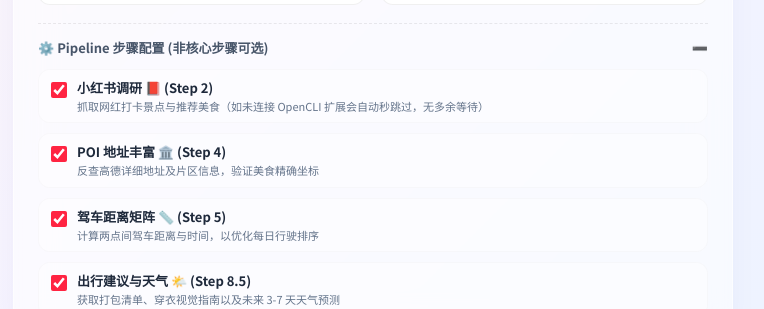
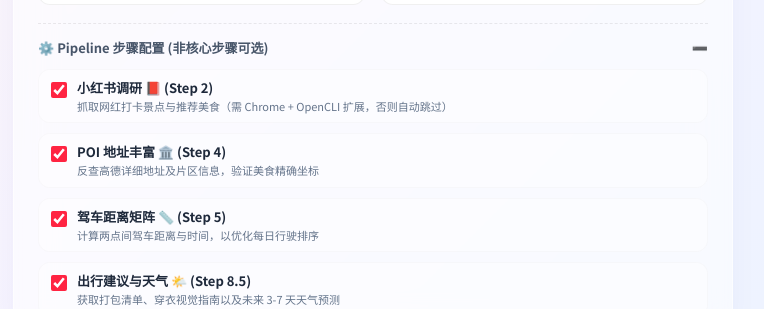
Before and after one commit to Notta666/Travel-Itinerary-Generator, a FastAPI app: page / in a window 1280 px wide. Shown: the part 429-738 px from the top of the page, without its empty margins (267-1031 px from the left). Run offline with FastAPI, Linux system fonts and the light colour scheme.

Commit message:
Update README + webapp guide: clarify OpenCLI requirement for Xiaohongshu research

```diff
--- a/webapp/templates/index.html
+++ b/webapp/templates/index.html
@@ -57,7 +57,7 @@
           <input type="checkbox" id="step_research" checked>
           <div class="option-details">
             <span class="option-name">小红书调研 📕 (Step 2)</span>
-            <span class="option-desc">抓取网红打卡景点与推荐美食（如未连接 OpenCLI 扩展会自动秒跳过，无多余等待）</span>
+            <span class="option-desc">抓取网红打卡景点与推荐美食（需 Chrome + OpenCLI 扩展，否则自动跳过）</span>
           </div>
         </label>
         <label class="option-item">
@@ -138,7 +138,7 @@
         <div class="step-num">2</div>
         <div class="step-body">
           <div class="step-title">定制您的专属流程</div>
-          <div class="step-desc">通过勾选"Pipeline 步骤配置"，您可以定制运行流程。如果需要最快的生成速度，可以取消勾选"小红书调研"等耗时步骤。</div>
+          <div class="step-desc">通过勾选"Pipeline 步骤配置"，您可以定制运行流程。"小红书调研"需要 Chrome 浏览器 + OpenCLI 扩展支持，否则该步骤会自动跳过，不影响其他功能。取消勾选耗时步骤可获得更快的生成速度。</div>
         </div>
       </div>
       <div class="guide-step">
```
Also changed, not shown: README.md.
